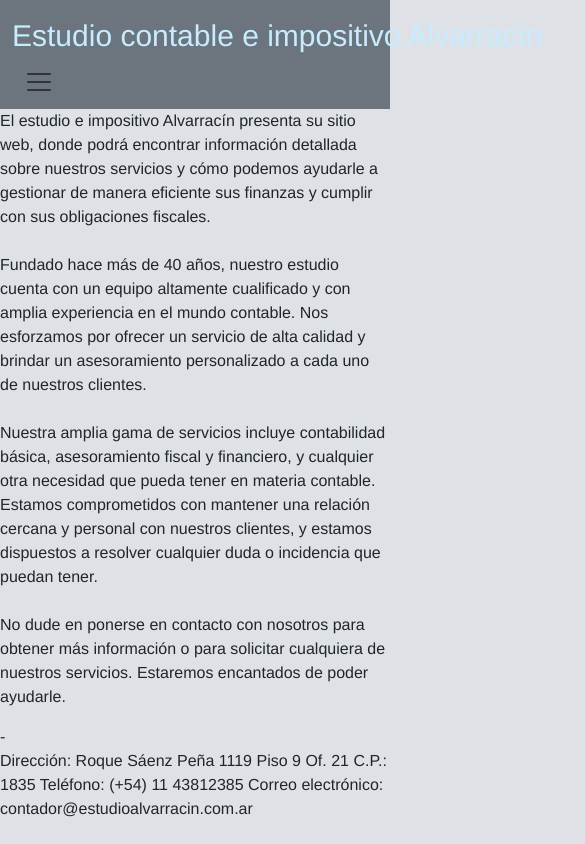
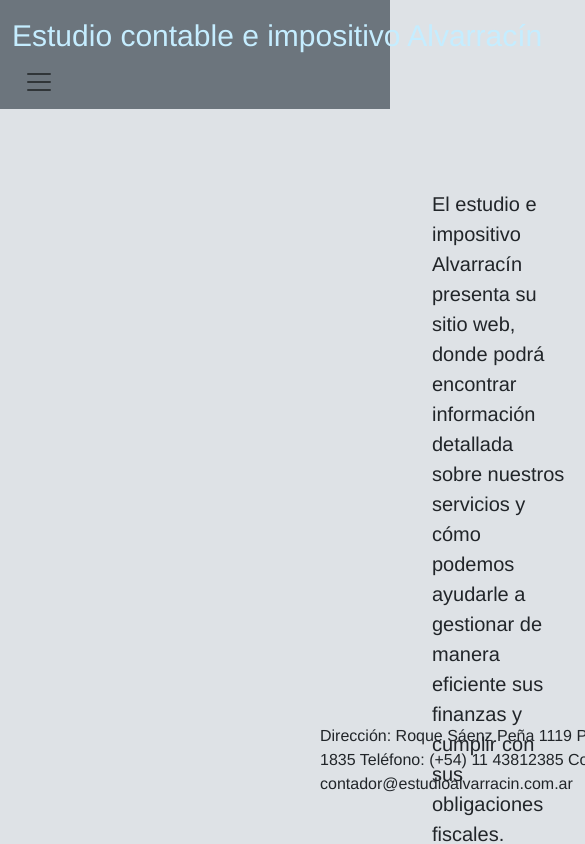
Before and after one commit to galvarracin/nuevositio, a website: page estudio/elestudio.html in a window 390 px wide. Shown: the top 844 px of the page, 585 px wide, since content can reach past the window. Drawn offline with nearby package versions, Linux system fonts and the light colour scheme.

Commit message:
update sass - solo restan media queries

```diff
--- a/sass/main.scss
+++ b/sass/main.scss
@@ -5,3 +5,6 @@
 @import "./parciales/body_general";
 @import "./parciales/novedades";
 @import "./parciales/servicios";
+@import "./parciales/footer";
+@import "./parciales/elestudio";
+@import "./parciales/contacto";
--- /dev/null
+++ b/sass/parciales/_contacto.scss
@@ -0,0 +1,8 @@
+.formulario{
+    display: flex;
+    flex-direction: column;
+    padding-left: 40rem;
+    padding-right: 40rem;
+    padding-top: 5rem;
+    padding-bottom: 10rem;
+}
--- /dev/null
+++ b/sass/parciales/_elestudio.scss
@@ -0,0 +1,17 @@
+/*EL ESTUDIO*/
+
+
+.section__div{
+    padding: 2rem;
+    display: flex;
+    &__parrafo{
+    font-size: 20px;
+    padding-left: 25rem;
+    padding-right: 25rem;
+    padding-top: 3rem;
+     }
+
+}
+
+
+/*EL ESTUDIO*/
--- /dev/null
+++ b/sass/parciales/_footer.scss
@@ -0,0 +1,8 @@
+.footer__contacto{
+    position:fixed;
+    bottom: 0;
+    left: 20rem;
+    right: 0;
+    width: 100%;
+    padding-bottom: 2rem;
+}
--- a/sass/parciales/_novedades.scss
+++ b/sass/parciales/_novedades.scss
@@ -25,9 +25,5 @@
 }
 
 
-.body__general{
-    background-color: $fondo_general;
-
-}
 
 /*FIN NOVEDADES*/
```
Also changed, not shown: css/compilado.css.
